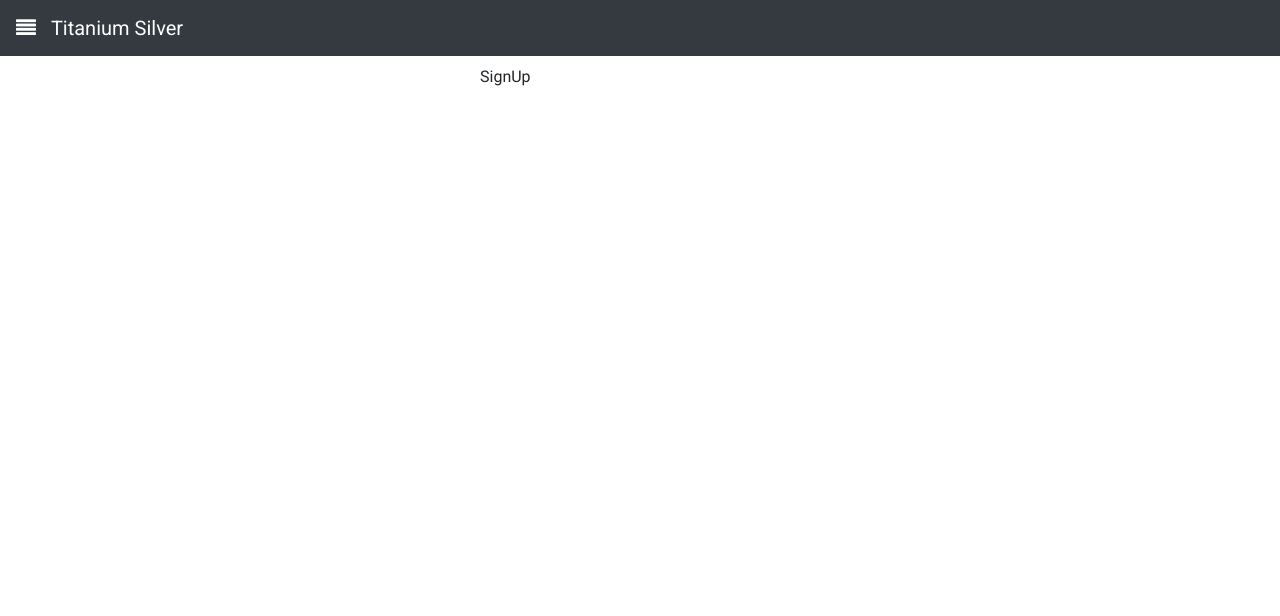
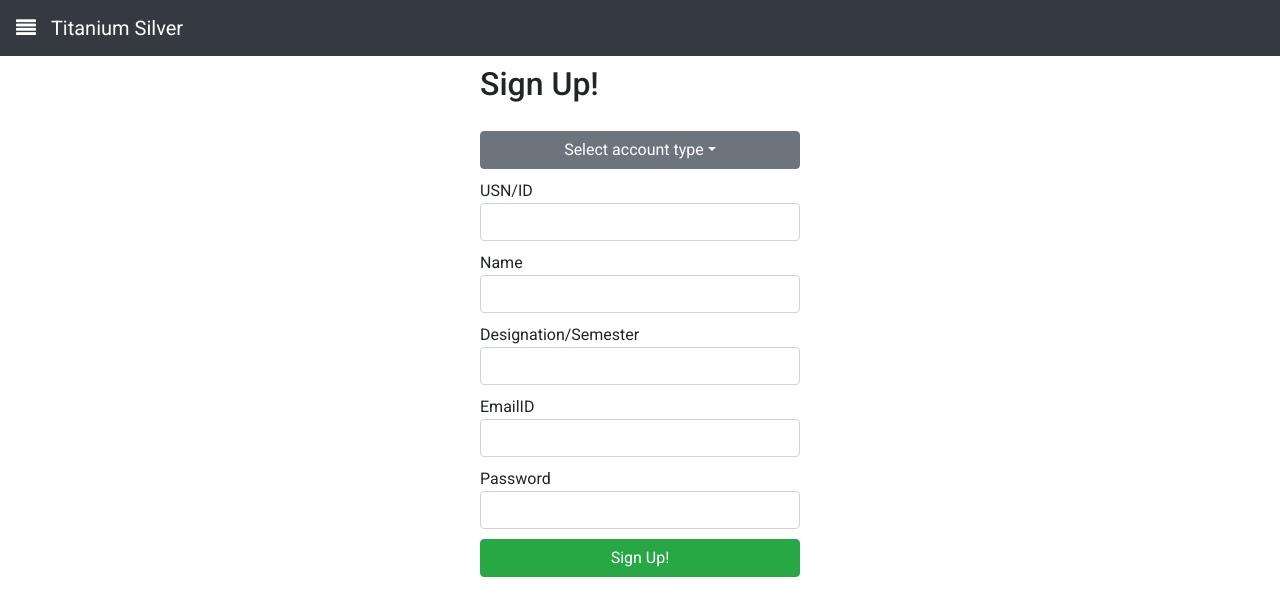
Before and after one commit to ganesh-k13/titanium-silver, a React (Create React App) app in the folder frontend/: page /signup in a window 1280 px wide. Shown: the top 616 px of the page. Built offline with nearby package versions, Linux system fonts and the light colour scheme.

Commit message:
Added SignUp UI

```diff
--- a/frontend/src/components/pages/login/Login.js
+++ b/frontend/src/components/pages/login/Login.js
@@ -31,12 +31,12 @@ function Login(props) {
                             </Row>
                             <Row>
                                 <Col xl={12} lg={12} md={12}>
-                                    <Dropdown style={marginTop}>
-                                        <Dropdown.Toggle variant="secondary" id="dropdown-basic">
+                                    <Dropdown>
+                                        <Dropdown.Toggle variant="secondary" id="dropdown-basic" style={fullWidth}>
                                             Select account type
                                         </Dropdown.Toggle>
 
-                                        <Dropdown.Menu>
+                                        <Dropdown.Menu style={fullWidth}>
                                             <Dropdown.Item >Student</Dropdown.Item>
                                             <Dropdown.Item >Teacher</Dropdown.Item>
                                         </Dropdown.Menu>
@@ -72,6 +72,11 @@ function Login(props) {
     );
 }
 
+const fullWidth={
+    width:"100%",
+    marginTop:"10px"
+}
+
 const marginTop = {
     marginTop:"10px"
 };
--- a/frontend/src/components/pages/login/SignUp.js
+++ b/frontend/src/components/pages/login/SignUp.js
@@ -11,12 +11,70 @@ function SignUp(props) {
                         fluid={true}
                         style={{marginTop:"10px"}}
                     >
-                        SignUp
+                        <Row>
+                            <Col xl={12} lg={12} md={12}>
+                                <h2> Sign Up! </h2>
+                            </Col>
+                        </Row>
+                        <Row style={marginTop}>
+                            <Col xl={12} lg={12} md={12}>
+                                <Dropdown>
+                                    <Dropdown.Toggle variant="secondary" id="dropdown-basic" style={fullWidth}>
+                                        Select account type
+                                    </Dropdown.Toggle>
+
+                                    <Dropdown.Menu style={fullWidth}>
+                                        <Dropdown.Item >Student</Dropdown.Item>
+                                        <Dropdown.Item >Teacher</Dropdown.Item>
+                                    </Dropdown.Menu>
+                                </Dropdown>
+                            </Col>
+                        </Row>
+                        <Row style={marginTop}>
+                            <Col xl={12} lg={12} md={12}>
+                                <span>USN/ID</span>
+                                <input type="text" className="form-control"/>
+                            </Col>
+                        </Row>
+                        <Row style={marginTop}>
+                            <Col xl={12} lg={12} md={12}>
+                                <span>Name</span>
+                                <input type="text" className="form-control"/>
+                            </Col>
+                        </Row>
+                        <Row style={marginTop}>
+                            <Col xl={12} lg={12} md={12}>
+                                <span>Designation/Semester</span>
+                                <input type="text" className="form-control"/>
+                            </Col>
+                        </Row>
+                        <Row style={marginTop}>
+                            <Col xl={12} lg={12} md={12}>
+                                <span>EmailID</span>
+                                <input type="email" className="form-control"/>
+                            </Col>
+                        </Row>
+                        <Row style={marginTop}>
+                            <Col xl={12} lg={12} md={12}>
+                                <span>Password</span>
+                                <input type="password" className="form-control"/>
+                            </Col>
+                        </Row>
+                        <Row style={marginTop}>
+                            <Col xl={12} lg={12} md={12}>
+                                <button className="btn btn-success btn-block" type="submit">Sign Up!</button>
+                            </Col>
+                        </Row>
                     </Container>
                 </Col>
             </Row>
         </Container>
     );
+}
+
+const fullWidth={
+    width:"100%",
+    marginTop:"10px"
 }
 
 const marginTop = {
```
